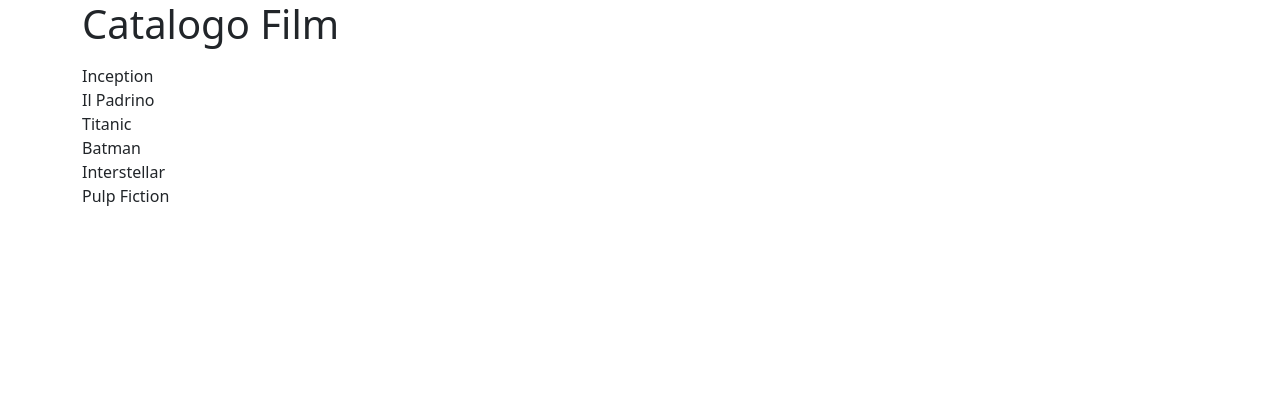
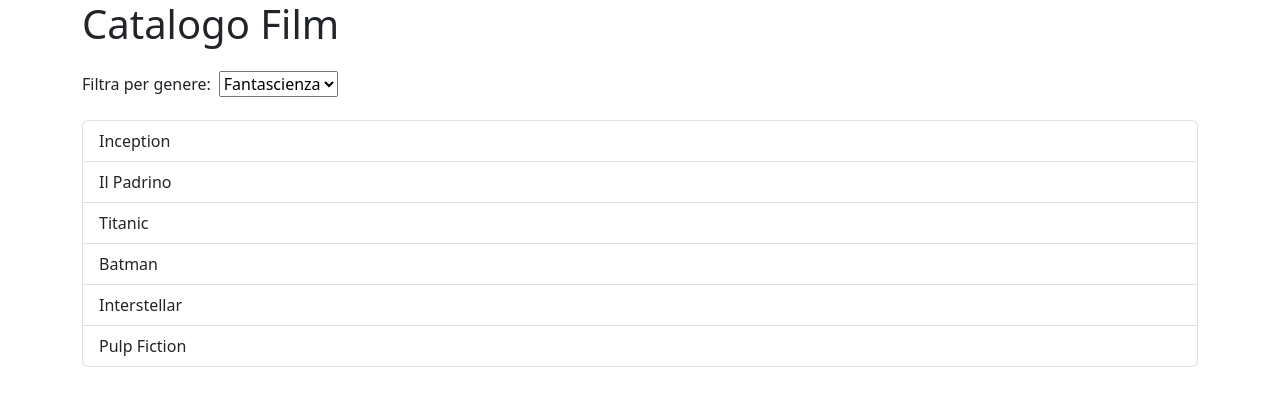
Before and after one commit to emilianocafasso/react-movie-filter, a React (Vite) app: page / in a window 1280 px wide. Shown: the top 406 px of the page. Built offline with nearby package versions, Linux system fonts and the light colour scheme.

Commit message:
add genre selection dropdown

```diff
--- a/src/App.jsx
+++ b/src/App.jsx
@@ -39,6 +39,7 @@ function App() {
   const [filteredMovies, setFilteredMovies] = useState(movies)
 
   useEffect(() => {
+    console.log('useEffect attivato', selectedGenre);
 
     if (selectedGenre === "") {
       // se non si seleziona il genere, mostra tutti i film
@@ -55,8 +56,25 @@ function App() {
     <div className='container'>
       <h1>Catalogo Film</h1>
 
+      {/* filtro */}
+      <label htmlFor="" className='form-label mt-3'>
+        Filtra per genere:
+      </label>
+      <select
+        id="genreSelect"
+        value={selectedGenre}
+        onChange={(e) => setSelectedGenre(e.target.value)}
+        className='mx-2'
+      >
+
+        {genres.map(genre => (
+          <option key={genre} value={genre}>{genre}</option>
+        ))}
+
+      </select>
+
       {/* lista film */}
-      <div className='list-grup mt-3'>
+      <div className='list-group mt-3'>
         {movies.map(movie => (
           <div key={movie.title} className='list-group-item'>{movie.title}</div>
         ))}
```
